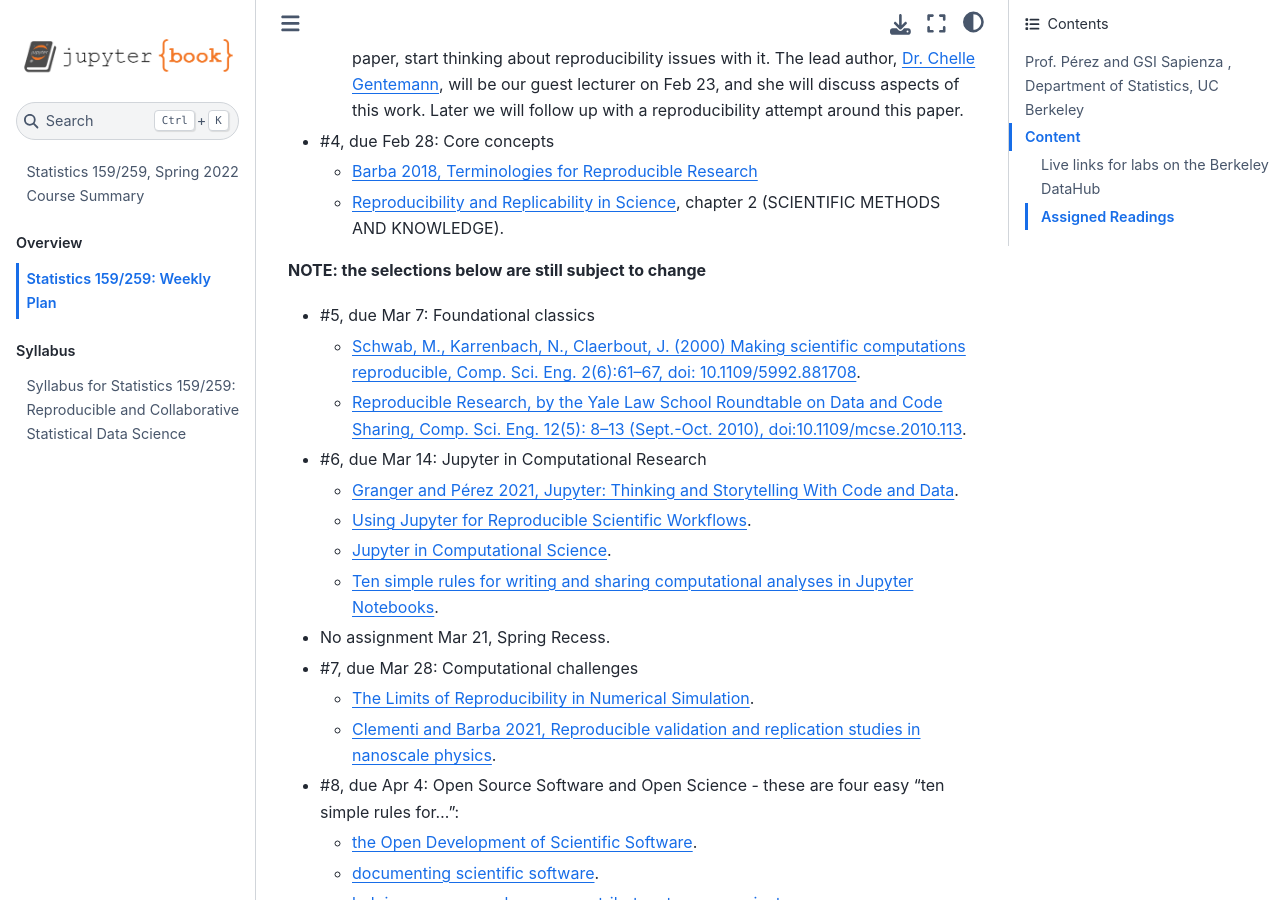
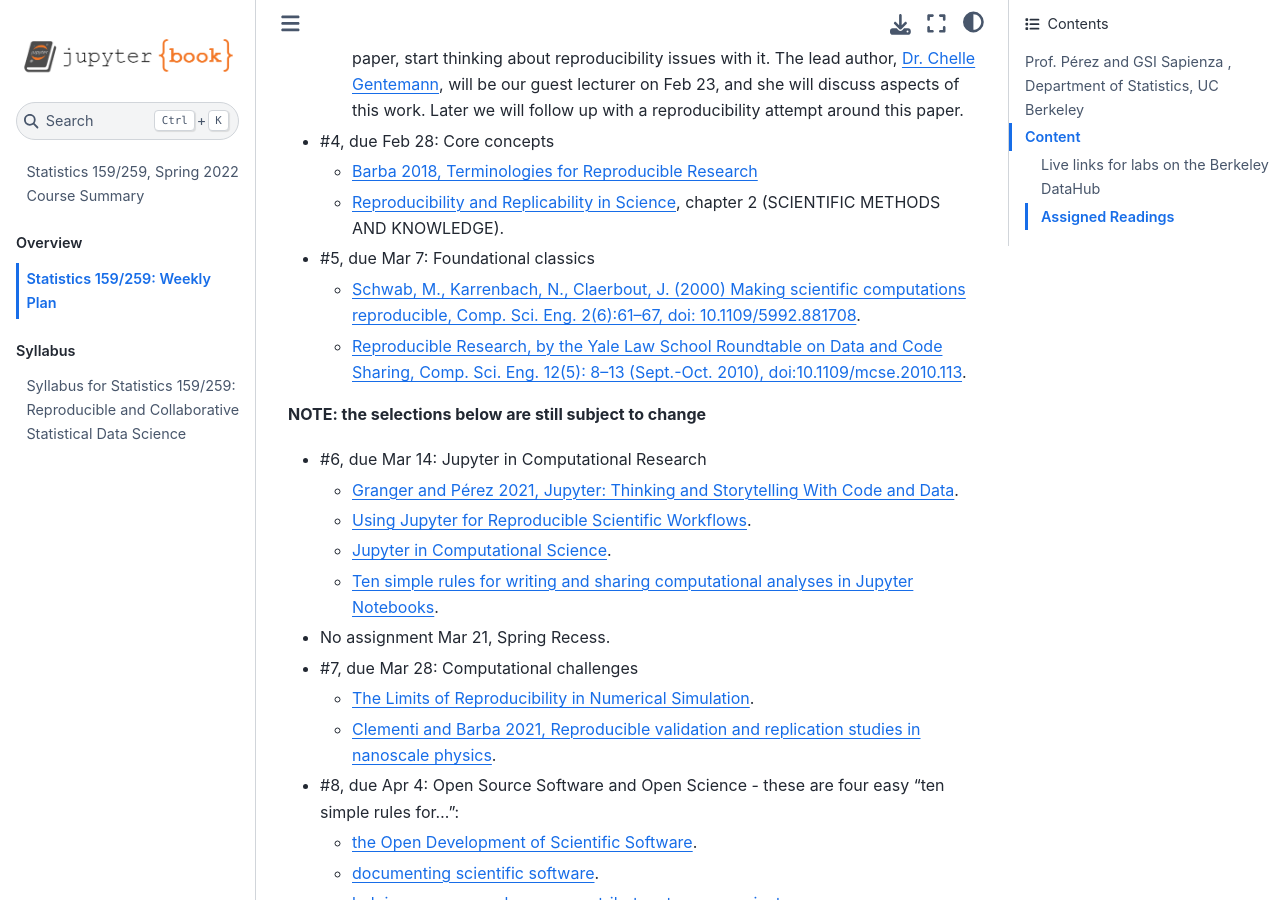
Before and after one commit to UCB-stat-159-s22/site, a Jupyter Book: the page built from schedule.md, in a window 1280 px wide and 900 px high, scrolled down 1319 px. Built offline with Jupyter Book 1.0.4 settings and Sphinx 7.4.7 and the Sphinx Book theme 1.1.4, drawn with Linux system fonts in a browser that asks for light colours; pages that are not in the unit, such as notebooks, are missing from menus.

Commit message:
Activate reading #5

```diff
--- a/schedule.md
+++ b/schedule.md
@@ -41,12 +41,12 @@ When an assignment consists of multiple articles, you should submit a summary pa
     - [Barba 2018, Terminologies for Reproducible Research](https://arxiv.org/abs/1802.03311)
     - [Reproducibility and Replicability in Science](https://www.ncbi.nlm.nih.gov/books/NBK547537), chapter 2 (SCIENTIFIC METHODS AND KNOWLEDGE).
 
-**NOTE: the selections below are still subject to change**
-
 * #5, due Mar 7: Foundational classics
     - [Schwab, M., Karrenbach, N., Claerbout, J. (2000) Making scientific computations reproducible, Comp. Sci. Eng. 2(6):61–67, doi: 10.1109/5992.881708](https://ieeexplore.ieee.org/document/881708).
     - [Reproducible Research, by the Yale Law School Roundtable on Data and Code Sharing, Comp. Sci. Eng. 12(5): 8–13 (Sept.-Oct. 2010), doi:10.1109/mcse.2010.113](https://ieeexplore.ieee.org/document/5562471).
 
+
+**NOTE: the selections below are still subject to change**
 
 * #6, due Mar 14:  Jupyter in Computational Research
     - [Granger and Pérez 2021, Jupyter: Thinking and Storytelling With Code and Data](https://ieeexplore.ieee.org/document/9387490).
```
